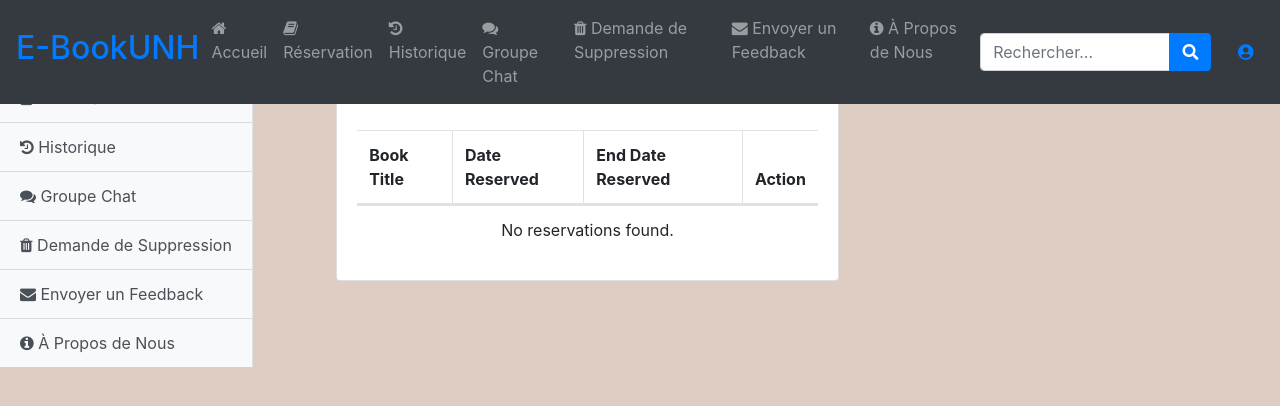
After one commit to abdallah700/Projet_Memoire-bibliothque-numerique, a Django app: page /student/reservations/ in a window 1280 px wide. The commit adds this page. Shown: the top 406 px of the page. Run offline with Django 3.2, Linux system fonts and the light colour scheme; a user stored in the database is signed in; data comes from the database, SQL or seed files in the repository; both versions use the stored data as it was after the commit; some libraries are stand-ins or nearby versions.

Commit message:
amelioration de appbook

```diff
--- a/bookstore/apps.py
+++ b/bookstore/apps.py
@@ -2,4 +2,5 @@ from django.apps import AppConfig
 
 
 class BookstoreConfig(AppConfig):
+    default_auto_field = 'django.db.models.BigAutoField'
     name = 'bookstore'
--- a/bookstore/models.py
+++ b/bookstore/models.py
@@ -52,6 +52,8 @@ class Reservation(models.Model):
     expiration_date = models.DateTimeField(null=True, blank=True)
     canceled = models.BooleanField(default=False)  # Champ pour indiquer si la réservation a été annulée
 
+    class Meta:
+        unique_together = ('user', 'book')
     def __str__(self):
         return str(self.added_at)
 
--- a/bookstore/templates/dashboard/home.html
+++ b/bookstore/templates/dashboard/home.html
@@ -58,7 +58,7 @@
                             </div>
                             <div class="mr-5"> <strong>Total Reservations</strong> : {{ reservation }}</div>
                         </div>
-                        <a class="card-footer text-white clearfix small z-1" href="{% url 'alreservation' %}">
+                        <a class="card-footer text-white clearfix small z-1" href="{% url 'allreservation' %}">
                             <span class="float-left">Reservations Disponibles</span><br>
                             <span class="float-right"></span>
                         </a>
--- /dev/null
+++ b/bookstore/templates/student/base.html
@@ -0,0 +1,134 @@
+<!DOCTYPE html>
+<html lang="en">
+<head>
+    <meta charset="utf-8">
+    <meta http-equiv="X-UA-Compatible" content="IE=edge">
+    <meta name="viewport" content="width=device-width, initial-scale=1, shrink-to-fit=no">
+    <meta name="description" content="">
+    <meta name="author" content="">
+    {% block title %}{% endblock %}
+    <title>E-BookUNH</title>
+
+    {% load static %}
+    <!-- Custom fonts for this template-->
+    <link href="{% static 'vendor/datatables/dataTables.bootstrap4.css' %}" rel="stylesheet">
+    <link href="{% static 'vendor/fontawesome-free/css/all.min.css' %}" rel="stylesheet" type="text/css">
+    <link rel="stylesheet" href="{% static 'assets/css/bootstrap.min.css' %}">
+    <link rel="stylesheet" href="{% static 'assets/fonts/font-awesome-4.7.0/css/font-awesome.min.css' %}">
+    <link href="{% static 'css/master.css' %}" rel="stylesheet">
+    <link href="{% static 'css/sb-admin.css' %}" rel="stylesheet">
+    {% block stylesheet %}{% endblock %}
+</head>
+
+<body id="page-top" style="background-color: #decdc3">
+
+<!-- Header -->
+<nav class="navbar navbar-expand navbar-dark bg-dark fixed-top">
+    <a class="navbar-brand mr-1 text-primary" href="{% url 'publisher' %}"><h2>E-BookUNH</h2></a>
+
+    <div class="collapse navbar-collapse" id="navbarText">
+        <ul class="navbar-nav mr-auto">
+            <li class="nav-item"><a class="nav-link" href="{% url 'student' %}"><i class="fa fa-home"></i> Accueil</a></li>
+            <li class="nav-item"><a class="nav-link" href="{% url 'user_reservations' %}"><i class="fa fa-book"></i> Réservation</a></li>
+            <li class="nav-item"><a class="nav-link" href="{% url 'cancelled_reservations' %}"><i class="fa fa-history"></i> Historique</a></li>
+            <li class="nav-item"><a class="nav-link" href="{% url 'ulchat' %}"><i class="fa fa-comments"></i> Groupe Chat</a></li>
+            <li class="nav-item"><a class="nav-link" href="{% url 'request_form' %}"><i class="fa fa-trash"></i> Demande de Suppression</a></li>
+            <li class="nav-item"><a class="nav-link" href="{% url 'feedback_form' %}"><i class="fa fa-envelope"></i> Envoyer un Feedback</a></li>
+            <li class="nav-item"><a class="nav-link" href="{% url 'about' %}"><i class="fa fa-info-circle"></i> À Propos de Nous</a></li>
+        </ul>
+    </div>
+    <!-- Navbar Search -->
+    <form class="d-none d-md-inline-block form-inline ml-auto mr-0 mr-md-3 my-2 my-md-0" action="{% url 'usearch' %}">
+        <div class="input-group">
+            <input type="text" class="form-control" name="query" placeholder="Rechercher..." aria-label="Rechercher" aria-describedby="basic-addon2">
+            <div class="input-group-append">
+                <button class="btn btn-primary" type="submit">
+                    <i class="fas fa-search"></i>
+                </button>
+            </div>
+        </div>
+    </form>
+
+    <!-- Navbar -->
+    <ul class="navbar-nav ml-auto ml-md-0">
+        <li class="nav-item dropdown no-arrow">
+            <a class="nav-link dropdown-toggle" href="#" id="userDropdown" role="button" data-toggle="dropdown" aria-haspopup="true" aria-expanded="false">
+                <i class="fas fa-user-circle fa-fw text-primary"></i>
+            </a>
+            <div class="dropdown-menu dropdown-menu-right" aria-labelledby="userDropdown">
+                <a class="dropdown-item">{{ user.username }}</a>
+                <div class="dropdown-divider"></div>
+                <a class="dropdown-item" href="" data-toggle="modal" data-target="#logoutModal">Déconnexion</a>
+            </div>
+        </li>
+    </ul>
+</nav>
+
+<div id="wrapper">
+    <!-- Sidebar -->
+    <div id="sidebar-wrapper" class="bg-light border-right">
+        <div class="sidebar-heading">E-BookUNH</div>
+        <div class="list-group list-group-flush">
+            <a href="{% url 'student' %}" class="list-group-item list-group-item-action bg-light"><i class="fa fa-home"></i> Accueil</a>
+            <a href="{% url 'user_reservations' %}" class="list-group-item list-group-item-action bg-light"><i class="fa fa-book"></i> Réservation</a>
+            <a href="{% url 'cancelled_reservations' %}" class="list-group-item list-group-item-action bg-light"><i class="fa fa-history"></i> Historique</a>
+            <a href="{% url 'ulchat' %}" class="list-group-item list-group-item-action bg-light"><i class="fa fa-comments"></i> Groupe Chat</a>
+            <a href="{% url 'request_form' %}" class="list-group-item list-group-item-action bg-light"><i class="fa fa-trash"></i> Demande de Suppression</a>
+            <a href="{% url 'feedback_form' %}" class="list-group-item list-group-item-action bg-light"><i class="fa fa-envelope"></i> Envoyer un Feedback</a>
+            <a href="{% url 'about' %}" class="list-group-item list-group-item-action bg-light"><i class="fa fa-info-circle"></i> À Propos de Nous</a>
+        </div>
+    </div>
+
+    <!-- Page Content -->
+    <div id="page-content-wrapper">
+        <div class="container-fluid">
+            {% block body %}{% endblock %}
+            {% block content %}{% endblock %}
+        </div>
+    </div>
+</div>
+
+<!-- Scroll to Top Button-->
+<a class="scroll-to-top rounded" href="#page-top">
+    <i class="fas fa-angle-up"></i>
+</a>
+
+<!-- Logout Modal-->
+<div class="modal fade" id="logoutModal" tabindex="-1" role="dialog" aria-labelledby="exampleModalLabel" aria-hidden="true">
+    <div class="modal-dialog" role="document">
+        <div class="modal-content">
+            <div class="modal-header">
+                <h5 class="modal-title" id="exampleModalLabel">Êtes-vous sûr de vouloir vous déconnecter ?</h5>
+                <button class="close" type="button" data-dismiss="modal" aria-label="Close">
+                    <span aria-hidden="true">×</span>
+                </button>
+            </div>
+            <div class="modal-body">Cliquez sur "Déconnexion" si vous êtes prêt à terminer votre session actuelle.</div>
+            <div class="modal-footer">
+                <button class="btn btn-secondary" type="button" data-dismiss="modal">Annuler</button>
+                <a class="btn btn-primary" href="/logout">Déconnexion</a>
+            </div>
+        </div>
+    </div>
+</div>
+
+<!-- Bootstrap core JavaScript-->
+<script src="{% static 'vendor/jquery/jquery.min.js' %}"></script>
+<script src="{% static 'vendor/bootstrap/js/bootstrap.bundle.min.js' %}"></script>
+<script src="{% static 'vendor/jquery-easing/jquery.easing.min.js' %}"></script>
+<script src="{% static 'vendor/datatables/jquery.dataTables.js' %}"></script>
+<script src="{% static 'vendor/datatables/dataTables.bootstrap4.js' %}"></script>
+<script src="{% static 'js/demo/datatables-demo.js' %}"></script>
+<script src="{% static 'js/sb-admin.min.js' %}"></script>
+<script>
+    $(".alert-success").fadeTo(2000, 500).slideUp(500, function(){
+        $(".alert-success").slideUp(500);
+    });
+    $(".alert-error").fadeTo(2000, 500).slideUp(500, function(){
+        $(".alert-error").slideUp(500);
+    });
+</script>
+
+{% block javascript %}{% endblock %}
+</body>
+</html>
--- /dev/null
+++ b/bookstore/templates/student/list_reservations.html
@@ -0,0 +1,97 @@
+<!-- bookstore/templates/student/list_reservations.html -->
+{% extends 'student/base.html' %}
+{% load static %}
+
+{% block body %}
+<div class="container-fluid">
+    <div class="row" style="padding-top: 30px">
+        <div class="col-sm-1"></div>
+        <div class="col-sm-10">
+            <div class="card mb-3">
+                <div class="card-header d-flex justify-content-between align-items-center">
+                    <span>
+                        <i class="fas fa-table text-primary"></i>
+                        Mes Réservations
+                    </span>
+                    <form method="GET" action="" class="form-inline">
+                        <div class="input-group">
+                            <input type="text" name="q" class="form-control" placeholder="Search..." value="{{ request.GET.q }}">
+                            <div class="input-group-append">
+                                <button class="btn btn-outline-secondary" type="submit">Search</button>
+                            </div>
+                        </div>
+                    </form>
+                </div>
+                <div class="card-body">
+                    {% for message in messages %}
+                        <div class="alert alert-{{ message.tags }} alert-dismissible" role="alert">
+                            {{ message }}
+                        </div>
+                    {% endfor %}
+                    <div class="table-responsive">
+                        <table class="table table-bordered" id="dataTable" width="100%" cellspacing="0">
+                            <thead>
+                                <tr>
+
+                                    <th>Book Title</th>
+                                    <th>Date Reserved</th>
+                                    <th>End Date Reserved</th>
+                                    <th>Action</th>
+                                </tr>
+                            </thead>
+                            <tbody>
+                                {% if reservations %}
+                                    {% for reserve in reservations %}
+                                        <tr>
+
+                                            <td>{{ reserve.book.title }}</td>
+                                            <td>{{ reserve.added_at }}</td>
+                                            <td>{{ reserve.expiration_date }}</td>
+                                            <td>
+                                                <a href="{% url 'cancel_reservation' reserve.pk %}" class="btn btn-danger">
+                                                    Cancel
+                                                </a>
+                                            </td>
+                                        </tr>
+                                    {% endfor %}
+                                {% else %}
+                                    <tr>
+                                        <td colspan="5" class="text-center">No reservations found.</td>
+                                    </tr>
+                                {% endif %}
+                            </tbody>
+                        </table>
+                        {% if is_paginated %}
+                            <ul class="pagination">
+                                {% if page_obj.has_previous %}
+                                    <li><a href="?page={{ page_obj.previous_page_number }}">&laquo;</a></li>
+                                {% else %}
+                                    <li class="disabled"><span>&laquo;</span></li>
+                                {% endif %}
+                                {% for i in paginator.page_range %}
+                                    {% if page_obj.number == i %}
+                                        <li class="active"><span>{{ i }} <span class="sr-only">(current)</span></span></li>
+                                    {% else %}
+                                        <li><a href="?page={{ i }}">{{ i }}</a></li>
+                                    {% endif %}
+                                {% endfor %}
+                                {% if page_obj.has_next %}
+                                    <li><a href="?page={{ page_obj.next_page_number }}">&raquo;</a></li>
+                                {% else %}
+                                    <li class="disabled"><span>&raquo;</span></li>
+                                {% endif %}
+                            </ul>
+                        {% endif %}
+                    </div>
+                </div>
+            </div>
+        </div>
+        <div class="col-sm-1"></div>
+    </div>
+</div>
+
+    <script type="text/javascript" src="{% static 'js/jquery-2.1.3.min.js' %}"></script>
+    <script type="text/javascript" src="{% static 'js/bootstrap.min.js' %}"></script>
+    <script type="text/javascript" src="{% static 'js/jquery.dataTables.js' %}"></script>
+    <script type="text/javascript" src="{% static 'js/main.js' %}"></script>
+{% endblock %}
--- a/bookstore/urls.py
+++ b/bookstore/urls.py
@@ -2,7 +2,7 @@ from django.urls import path, include
 from . import views
 from django.contrib.auth import views as auth_views
 
-
+from .views import delete_cancelled_reservation
 
 urlpatterns = [
 
@@ -50,15 +50,13 @@ urlpatterns = [
 
  # Student URL's
 
-path('Slbook/', views.SBookListView.as_view(), name='student'),
-
+ path('Slbook/', views.SBookListView.as_view(), name='student'),
  path('student/reserve<int:book_id>/', views.reserve_book, name='reserve_book'),
- path('reservation<int:pk>/', views.ReservationDetailView.as_view(), name='reservation_detail'),
- path('user/reservations/', views.UserReservationsListView.as_view(), name='user_reservations'),
-
-
-
-
+ path('student/reservations/', views.UserReservationsListView.as_view(), name='user_reservations'),
+ path('reservation/', views.ReservationDetailView.as_view(), name='reservation_detail'),
+ path('cancel_reservation/<int:pk>/', views.cancel_reservation, name='cancel_reservation'),
+ path('cancelled_reservations/', views.CancelledReservationListView.as_view(), name='cancelled_reservations'),
+path('cancelled-reservation/delete/<int:pk>/', delete_cancelled_reservation, name='delete_cancelled_reservation'),
 
  # Admin URL's
  path('dashboard/', views.dashboard, name='dashboard'),
@@ -68,7 +66,7 @@ path('Slbook/', views.SBookListView.as_view(), name='student'),
  path('aabook/', views.aabook, name='aabook'),
  path('albook/', views.ABookListView.as_view(), name='albook'),
 
- path('alreservation/', views.AReservationListView.as_view(), name='alreservation'),
+ path('alreservation/', views.AReservationListView.as_view(), name='allreservation'),
  path('adreservation/<int:pk>/', views.ADeleteReservation.as_view(), name='adreservation'),
  path('canceled_reservations/', views.CanceledReservationListView.as_view(), name='canceled_reservations'),
 
--- a/bookstore/views.py
+++ b/bookstore/views.py
@@ -1,3 +1,5 @@
+from datetime import timedelta
+
 from django.shortcuts import redirect, render, get_object_or_404
 from django.contrib.messages.views import SuccessMessageMixin
 from django.urls import reverse_lazy
@@ -5,7 +7,7 @@ from django.views import generic
 from bootstrap_modal_forms.mixins import PassRequestMixin
 from .models import User, Book, Chat, DeleteRequest, Feedback, Reservation, CancelledReservation
 from django.contrib import messages
-from django.db.models import Sum
+from django.db.models import Sum, Q
 from django.views.generic import CreateView, DetailView, DeleteView, UpdateView, ListView
 from .forms import ChatForm, BookForm, UserForm
 from . import models
@@ -509,17 +511,12 @@ class LCreateChat(LoginRequiredMixin, CreateView):
         return super().form_valid(form)
 
 
-
-
 class LListChat(LoginRequiredMixin, ListView):
     model = Chat
     template_name = 'librarian/chat_list.html'
 
     def get_queryset(self):
         return Chat.objects.filter(posted_at__lt=timezone.now()).order_by('posted_at')
-
-
-
 
 
 
@@ -540,62 +537,126 @@ class SBookListView(LoginRequiredMixin,ListView):
 @login_required
 def reserve_book(request, book_id):
     book = get_object_or_404(Book, id=book_id)
+    if Reservation.objects.filter(user=request.user, book=book, canceled=False).exists():
+        messages.error(request, "Vous avez déjà réservé ce livre.")
+        return redirect('student')
 
-    if book.nbr_exemplaire >= 1:
-        # Créer une nouvelle réservation
-        reservation = Reservation.objects.create(
-            user=request.user,
-            book=book
-        )
-        # Décrémenter le nombre d'exemplaires disponibles
+    if book.nbr_exemplaire > 0:
+        Reservation.objects.create(user=request.user, book=book)
         book.nbr_exemplaire -= 1
         book.save()
-        return redirect('user_reservations')
+        messages.success(request, "Réservation créée avec succès.")
     else:
-        # Afficher un message ou rediriger vers une page d'erreur
-        return render(request, 'reservation_error.html', {'message': 'Impossible de réserver ce livre.'})
+        messages.error(request, "Il n'y a plus d'exemplaires disponibles.")
 
+    return redirect('student')
 class ReservationDetailView(DetailView):
     model = Reservation
     template_name = 'student/reservation_detail.html'
 
 class UserReservationsListView(LoginRequiredMixin, ListView):
     model = Reservation
-    template_name = 'student/user_reservations.html'
+    template_name = 'student/list_reservations.html'
     context_object_name = 'reservations'
+    paginate_by = 4
 
     def get_queryset(self):
-        return Reservation.objects.filter(user=self.request.user).order_by('-added_at')
+        user = self.request.user
+        now = timezone.now()
+        expiration_time = now - timedelta(minutes=30)
+
+        # Annuler les réservations qui ont dépassé 30 minutes
+        expired_reservations = Reservation.objects.filter(user=user, added_at__lt=expiration_time, canceled=False)
+        for reservation in expired_reservations:
+            reservation.canceled = True
+            reservation.save()
+
+            # Ajouter l'historique d'annulation
+            CancelledReservation.objects.create(
+                user=reservation.user,
+                book=reservation.book,
+                added_at=reservation.added_at
+            )
+
+            # Incrémenter le nombre d'exemplaires disponibles
+            reservation.book.nbr_exemplaire += 1
+            reservation.book.save()
+
+        query = self.request.GET.get('q')
+        if query:
+            return Reservation.objects.filter(
+                Q(book__title__icontains=query) |
+                Q(added_at__icontains=query),
+                user=user,
+                canceled=False
+            ).order_by('-added_at')
+        return Reservation.objects.filter(user=user, canceled=False).order_by('-added_at')
 
 
+@login_required
+def cancel_reservation(request, pk):
+    reservation = get_object_or_404(Reservation, pk=pk)
+    if reservation.user == request.user:
+        reservation.canceled = True
+        reservation.save()
 
+        # Ajouter l'historique d'annulation
+        CancelledReservation.objects.create(
+            user=reservation.user,
+            book=reservation.book,
+            added_at=reservation.added_at
+        )
+
+        # Incrémenter le nombre d'exemplaires disponibles
+        reservation.book.nbr_exemplaire += 1
+        reservation.book.save()
+    return redirect('user_reservations')
+
+
+class CancelledReservationListView(LoginRequiredMixin, ListView):
+    model = CancelledReservation
+    template_name = 'student/cancelled_reservation_list.html'
+    context_object_name = 'cancelled_reservations'
+    paginate_by = 6
+
+    def get_queryset(self):
+        query = self.request.GET.get('q')
+        user = self.request.user
+        if query:
+            return CancelledReservation.objects.filter(
+                Q(book__title__icontains=query) |
+                Q(user__username__icontains=query) |
+                Q(added_at__icontains=query) |
+                Q(cancelled_at__icontains=query),
+                user=user
+            ).order_by('-cancelled_at')
+        return CancelledReservation.objects.filter(user=user).order_by('-cancelled_at')
+
+@login_required
+def delete_cancelled_reservation(request, pk):
+    reservation = get_object_or_404(CancelledReservation, pk=pk)
+    reservation.delete()
+    messages.success(request, "La réservation annulée a été supprimée avec succès.")
+    return redirect('cancelled_reservations')
 
 
 
 
 
 # Admin views
-
 def dashboard(request):
     book = Book.objects.all().count()
     user = User.objects.all().count()
     reservation = Reservation.objects.all().count()
-
     cancelledReservation = CancelledReservation.objects.all().count()
 
-
-
     context = {'book':book, 'user':user, 'reservation':reservation, 'cancelledReservation':cancelledReservation}
-
     return render(request, 'dashboard/home.html', context)
 
 def create_user_form(request):
     choice = ['1', '0', 'Publisher', 'Admin', 'Librarian', 'Student']
     choice = {'choice': choice}
-
     return render(request, 'dashboard/add_user.html', choice)
-
-
 class ADeleteUser(SuccessMessageMixin, DeleteView):
     model = User
     template_name='dashboard/confirm_delete3.html'
@@ -740,15 +801,13 @@ class AReservationListView(LoginRequiredMixin, ListView):
     model = Reservation
     template_name = 'dashboard/reservation_list.html'
     context_object_name = 'reservations'
-    paginate_by = 3
+    paginate_by = 4
 
     def get_queryset(self):
         now = timezone.now()
-        return Reservation.objects.filter(expiration_date__gte=now).order_by('-id')
+        return Reservation.objects.filter(canceled=False, expiration_date__gte=now).order_by('-id')
 
 
-
-# bookstore/views.py
 
 class ADeleteReservation(LoginRequiredMixin, DeleteView):
     model = Reservation
@@ -763,13 +822,17 @@ class ADeleteReservation(LoginRequiredMixin, DeleteView):
         return super().delete(request, *args, **kwargs)
 
 
-class CanceledReservationListView(ListView):
-    model = Reservation
+# bookstore/views.py
+
+class CanceledReservationListView(LoginRequiredMixin, ListView):
+    model = CancelledReservation
     template_name = 'dashboard/canceled_reservation_list.html'  # Template pour afficher les réservations annulées
     context_object_name = 'canceled_reservations'  # Nom du contexte à utiliser dans le template
 
     def get_queryset(self):
-        return Reservation.objects.filter(canceled=True).order_by('-added_at')
+        user = self.request.user
+        return CancelledReservation.objects.filter(user=user).order_by('-added_at')
+
 
 
 
```
Also changed, not shown: bookstore/templates/dashboard/base.html (+10 -0 lines), bookstore/templates/dashboard/canceled_reservation_list.html (+10 -4 lines), bookstore/templates/dashboard/reservation_list.html (+13 -18 lines), bookstore/templates/student/cancelled_reservation_list.html (added, +96 -0 lines), bookstore/templates/student/homeStudent.html (+3 -4 lines), bookstore/templates/student/reservation_detail.html (+14 -6 lines), bookstore/templates/student/user_reservations.html (deleted, +0 -86 lines), bookstore/cron.py (line endings or trailing spaces), bookstore/migrations/0012_auto_20240629_2304.py (added), bookstore/migrations/0013_alter_reservation_unique_together.py (added), db.sqlite3, 1 other file.
